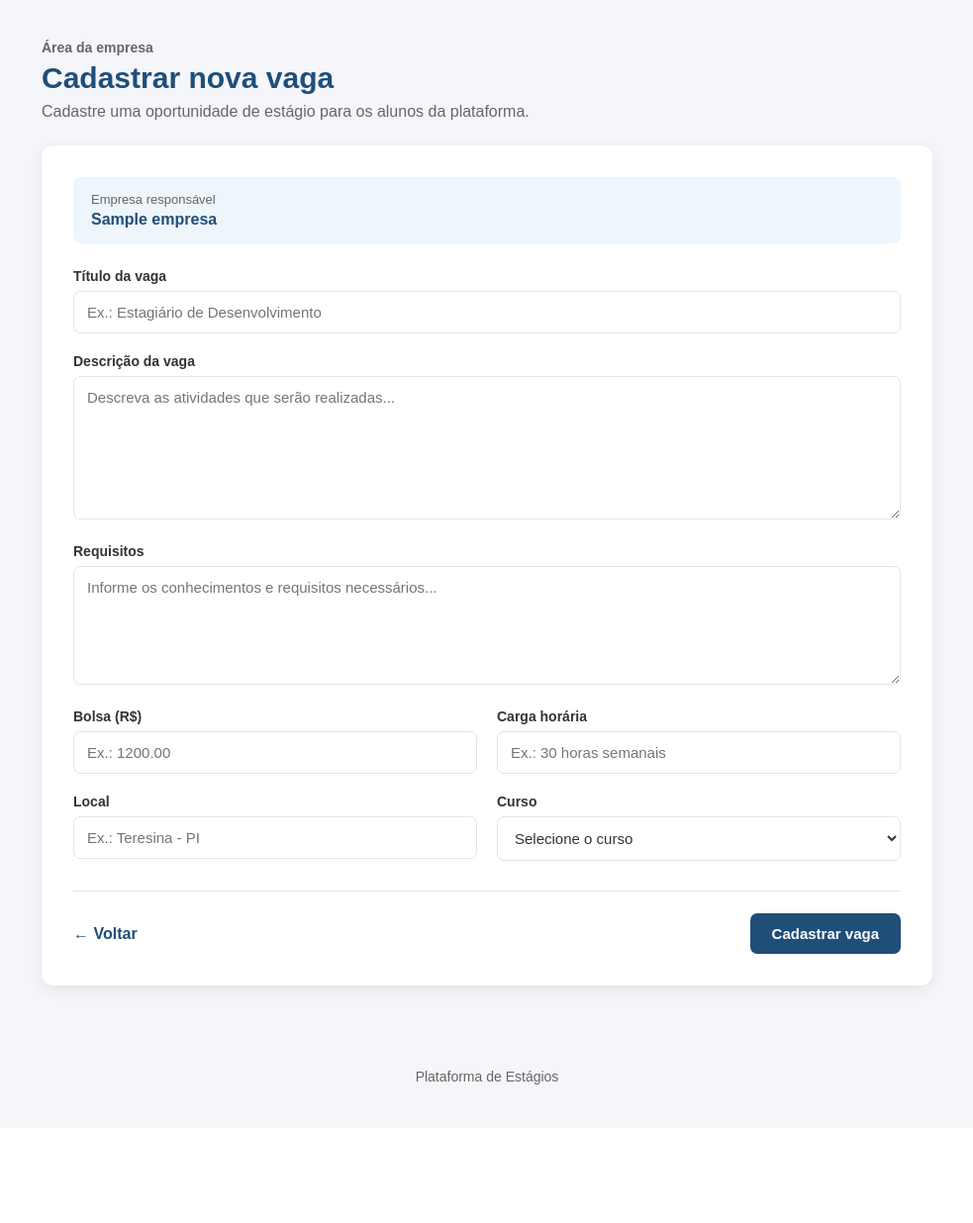
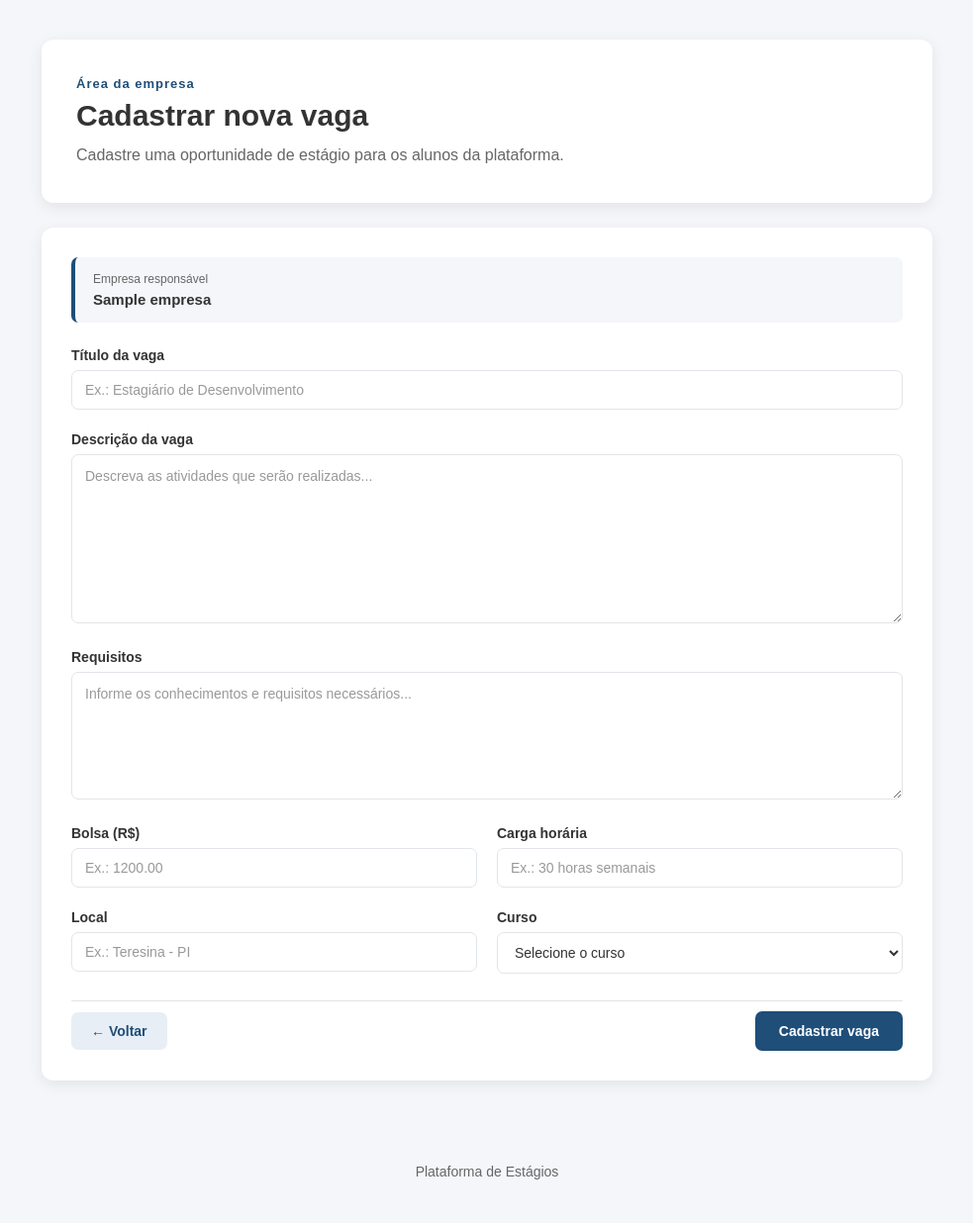
Before and after one commit to Benildomelo/plataforma_estagios, a Django app: page /criar-vaga/ in a window 1280 px wide. Shown: the part 72-1308 px from the top of the page at 99% size, without its empty margins (148-1131 px from the left). Before the commit the page ends 1168 px from the top, so only its background shows below. Run offline with Django 5.2, Linux system fonts and the light colour scheme; a user stored in the database is signed in; tables that the repository leaves empty hold one stand-in row (values such as "Sample post").

Commit message:
Finaliza cadastro de vagas da empresa

```diff
--- a/vagas/static/css/empresa.css
+++ b/vagas/static/css/empresa.css
@@ -1655,3 +1655,235 @@
         text-align: center;
     }
 }
+
+/* =========================================================
+   CRIAR VAGA
+   ========================================================= */
+
+.criar-vaga {
+    width: 100%;
+}
+
+/* CABEÇALHO */
+.criar-vaga-cabecalho {
+    background: var(--cor-branco);
+    border-radius: var(--raio-padrao);
+
+    padding: 35px;
+    margin-bottom: 25px;
+
+    box-shadow: var(--sombra-padrao);
+}
+
+.criar-vaga-label {
+    display: inline-block;
+    margin-bottom: 8px;
+
+    color: var(--cor-primaria);
+    font-size: 13px;
+    font-weight: bold;
+    letter-spacing: 1px;
+}
+
+.criar-vaga-cabecalho h1 {
+    margin: 0 0 10px;
+
+    color: var(--cor-texto);
+    font-size: 30px;
+}
+
+.criar-vaga-cabecalho p {
+    margin: 0;
+
+    color: var(--cor-texto-secundario);
+    line-height: 1.6;
+}
+
+/* CARD DO FORMULÁRIO */
+.criar-vaga-card {
+    background: var(--cor-branco);
+    border-radius: var(--raio-padrao);
+
+    padding: 30px;
+
+    box-shadow: var(--sombra-padrao);
+}
+
+/* EMPRESA RESPONSÁVEL */
+.criar-vaga-empresa {
+    display: flex;
+    flex-direction: column;
+    gap: 5px;
+
+    padding: 15px 18px;
+    margin-bottom: 25px;
+
+    background: #f4f6f9;
+    border-left: 4px solid var(--cor-primaria);
+    border-radius: 7px;
+}
+
+.criar-vaga-empresa span {
+    color: var(--cor-texto-secundario);
+    font-size: 12px;
+}
+
+.criar-vaga-empresa strong {
+    color: var(--cor-texto);
+    font-size: 15px;
+}
+
+/* MENSAGENS */
+.criar-vaga-card .mensagem {
+    margin-bottom: 20px;
+}
+
+/* CAMPOS */
+.campo-vaga {
+    margin-bottom: 22px;
+}
+
+.campo-vaga label {
+    display: block;
+    margin-bottom: 7px;
+
+    color: var(--cor-texto);
+    font-size: 14px;
+    font-weight: bold;
+}
+
+.campo-vaga input,
+.campo-vaga textarea,
+.campo-vaga select {
+    width: 100%;
+
+    padding: 11px 13px;
+
+    border: 1px solid var(--cor-borda);
+    border-radius: 7px;
+
+    background: var(--cor-branco);
+    color: var(--cor-texto);
+
+    font-family: inherit;
+    font-size: 14px;
+
+    outline: none;
+
+    transition: 0.2s;
+}
+
+.campo-vaga input:focus,
+.campo-vaga textarea:focus,
+.campo-vaga select:focus {
+    border-color: var(--cor-primaria);
+
+    box-shadow: 0 0 0 3px rgba(31, 78, 121, 0.08);
+}
+
+.campo-vaga textarea {
+    min-height: 120px;
+    resize: vertical;
+    line-height: 1.5;
+}
+
+.campo-vaga input::placeholder,
+.campo-vaga textarea::placeholder {
+    color: #999999;
+}
+
+/* CAMPOS EM DUAS COLUNAS */
+.criar-vaga-grid {
+    display: grid;
+    grid-template-columns: repeat(2, 1fr);
+    gap: 20px;
+}
+
+/* AÇÕES */
+.criar-vaga-acoes {
+    display: flex;
+    align-items: center;
+    justify-content: space-between;
+    gap: 15px;
+
+    padding-top: 10px;
+    margin-top: 5px;
+
+    border-top: 1px solid var(--cor-borda);
+}
+
+.botao-voltar {
+    display: inline-block;
+
+    padding: 11px 20px;
+
+    background: #e8eef5;
+    color: var(--cor-primaria);
+
+    border-radius: 7px;
+
+    text-decoration: none;
+    font-size: 14px;
+    font-weight: bold;
+
+    transition: 0.2s;
+}
+
+.botao-voltar:hover {
+    background: #d8e3ee;
+}
+
+.botao-cadastrar-vaga {
+    padding: 12px 24px;
+
+    border: none;
+    border-radius: 7px;
+
+    background: var(--cor-primaria);
+    color: var(--cor-branco);
+
+    font-family: inherit;
+    font-size: 14px;
+    font-weight: bold;
+
+    cursor: pointer;
+
+    transition: 0.2s;
+}
+
+.botao-cadastrar-vaga:hover {
+    background: var(--cor-primaria-hover);
+    transform: translateY(-1px);
+}
+
+/* RESPONSIVIDADE */
+@media (max-width: 700px) {
+
+    .criar-vaga-cabecalho {
+        padding: 25px;
+    }
+
+    .criar-vaga-cabecalho h1 {
+        font-size: 25px;
+    }
+
+    .criar-vaga-card {
+        padding: 20px;
+    }
+
+    .criar-vaga-grid {
+        grid-template-columns: 1fr;
+        gap: 0;
+    }
+
+    .criar-vaga-acoes {
+        align-items: stretch;
+        flex-direction: column-reverse;
+    }
+
+    .botao-voltar,
+    .botao-cadastrar-vaga {
+        width: 100%;
+        text-align: center;
+    }
+}
```
